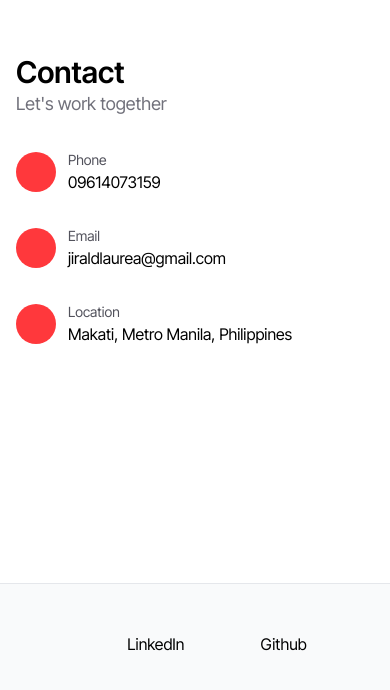
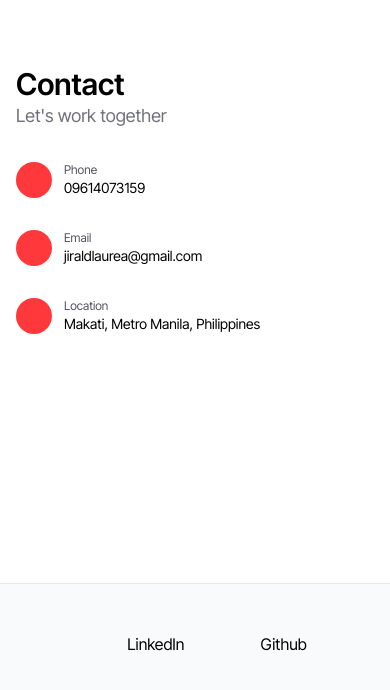
Before and after one commit to JiraldLaurea/digital-porftolio, a Next.js app: page / in a window 390 px wide. Shown: the part 5098-5788 px from the top of the page. Built offline with nearby package versions, Linux system fonts and the light colour scheme; some icons are missing.

Commit message:
Update ContactDetail

```diff
--- a/src/app/components/ContactDetail.tsx
+++ b/src/app/components/ContactDetail.tsx
@@ -1,18 +1,17 @@
 "use client";
 import { Icon } from "@iconify/react";
-import React from "react";
 
 const ContactDetail = ({ icon, header, detail }: any) => {
     return (
         <div className="flex items-center space-x-3">
-            <div className="flex items-center justify-center w-10 h-10 text-white rounded-full bg-accent dark:bg-accent-dark">
-                <Icon width={20} height={20} icon={icon} />
+            <div className="flex items-center justify-center text-white rounded-full w-9 h-9 sm:w-10 sm:h-10 bg-accent dark:bg-accent-dark">
+                <Icon className="w-5 h-5" icon={icon} />
             </div>
             <div className="text-left">
-                <p className="text-sm text-zinc-600 dark:text-zinc-300">
+                <p className="text-xs xs:text-sm text-zinc-600 dark:text-zinc-300">
                     {header}
                 </p>
-                <p className="">{detail}</p>
+                <p className="text-sm xs:text-base">{detail}</p>
             </div>
         </div>
     );
```
